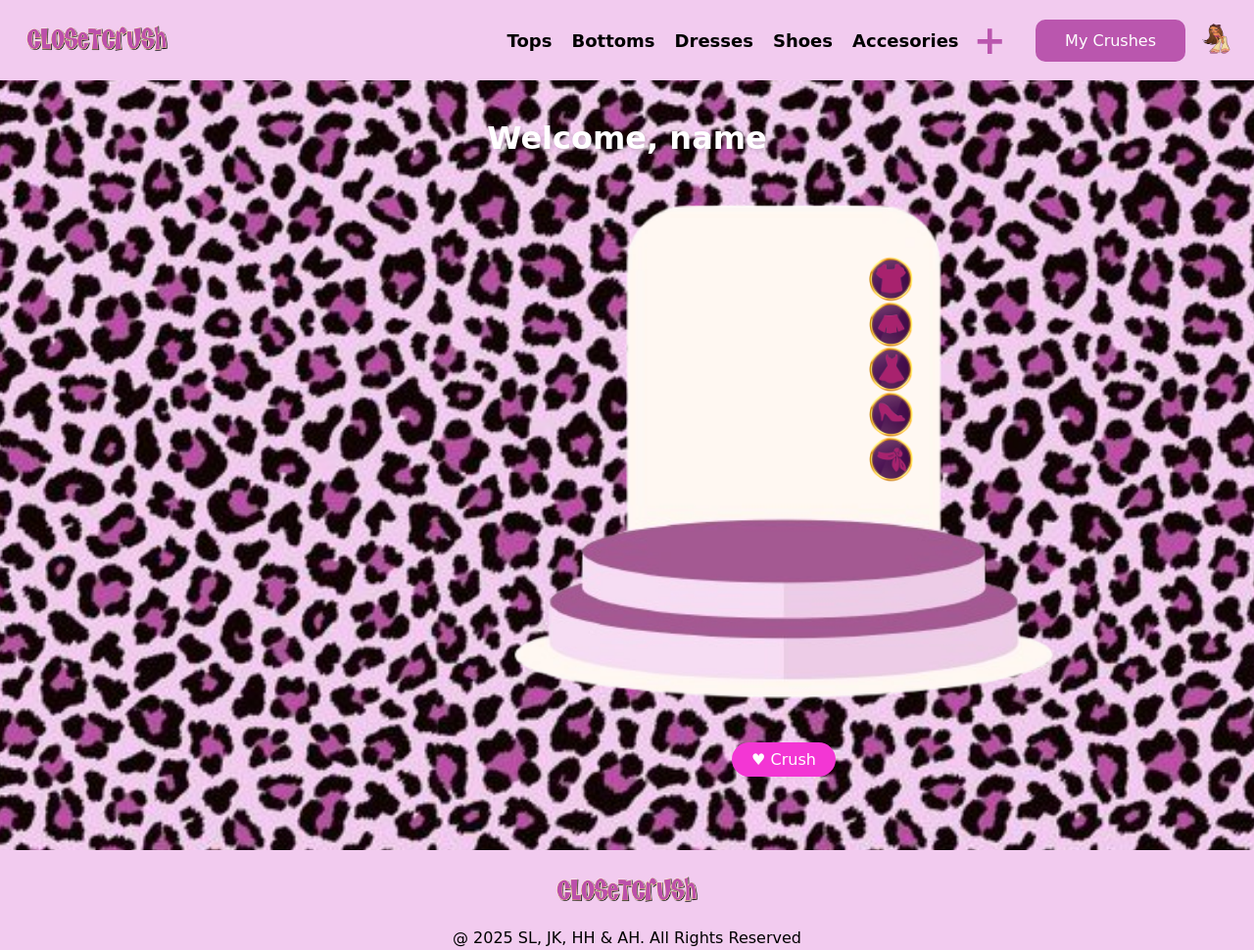
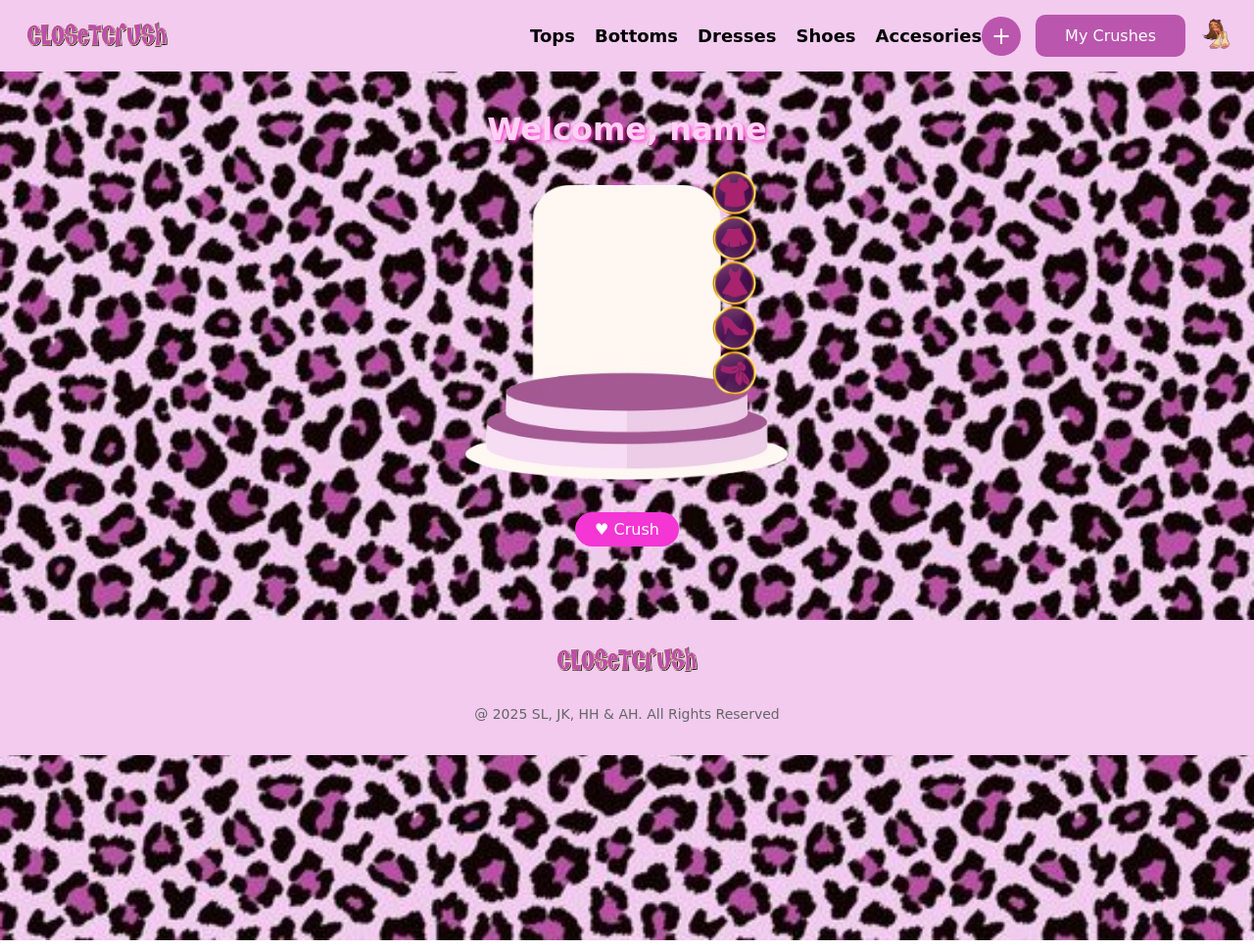
Before and after one commit to alissanh/ClosetCrush, a website: page interface/landingpage.html in a window 1280 px wide. Shown: the top 970 px of the page at 98% size. Drawn offline with Linux system fonts and the light colour scheme; sample sign-in values are in the browser's storage; a web font is replaced by a local one.

Commit message:
Switched back to top down landingpage

```diff
--- a/interface/landingpage.css
+++ b/interface/landingpage.css
@@ -30,22 +30,8 @@ h1, h2, h3 {
   text-align: center;
   margin: 20px 0;
   font-size: 32px;
-  color: #ffffff;
-  text-shadow: 2px 2px 5px rgba(0, 0, 0, 0.2);
-}
-
-/* Navbar Styling */
-.navbar {
-  display: flex;
-  align-items: center;
-  justify-content: space-between;
-  background-color: #F2CBEF; /* Soft pasl pink */
-  padding: 10px 20px;
-}
-
-/* Logo */
-.logo img {
-  height: 40px; /* Adjust size as needed */
+  color: #ffd1f4;
+  text-shadow: 2px 2px 4px #ff3dce;
 }
 
 /* Navbar Styling */
@@ -88,10 +74,6 @@ h1, h2, h3 {
   color: #BA56AE; /* Change text color to match your theme */
 }
 
-.nav-links a:hover {
-  color: #BA56AE; /* Change text color to match your theme */
-}
-
 /* Right Section (Buttons & User Icon) */
 .right-section {
   display: flex;
@@ -101,15 +83,16 @@ h1, h2, h3 {
 
 /* Add Button */
 .add-button {
-    text-decoration: none;
-    color: #BA56AE;
+  background-color: #BA56AE;
+  color: white;
+  font-size: 24px;
   border: none;
-    background: none;
-    font-size: 40px;
-    font-weight: bold;
-    padding: 8px 15px;
-    cursor: pointer;
-    text-decoration: none;
+  border-radius: 50%;
+  width: 40px;
+  height: 40px;
+  text-align: center;
+  line-height: 40px;
+  text-decoration: none; /* so it appears like a button */
 }
 
 /* My Crushes Button */
@@ -146,51 +129,35 @@ h1, h2, h3 {
   margin-top: 40px;
 }
 
-footer {
-    background-color: #F2CBEF;
-    padding: 20px;
-    text-align: center;
-    color: #000;
-  }
-
-  .footer-logo img {
-    height: 50px;
+.footer .logo img {
+  height: 40px;
   margin-bottom: 10px;
 }
 
-/* Center the stage */
+.footer p {
+  color: #666;
+  font-size: 14px;
+}
 .stage-container {
-    /* Previously had flex-direction: column, remove that so items go side by side */
   position: relative;
   display: flex;
-    justify-content: flex-start; /* or center, or space-between */
-    align-items: flex-start;     /* keep them aligned at the top */
+  justify-content: center;
+  align-items: center;
+  flex-direction: column;
   width: 100%;
-    max-width: 2000px;
-    margin: 20px auto 0 auto;    /* top margin of 20px */
+  margin-top: 20px;
+  max-width: 1500px;
+  margin: 0 auto;
 }
-
-  /* Make the carousels panel take up fixed width on the left side */
-  .item-carousels {
-    width: 300px;        /* pick a nice fixed width for your side panel */
-    margin-right: 20px;  /* spacing between carousels and the stage */
-  }
-
-  /* Let the stage and its actions fill the remaining space on the right */
-  .stage-and-actions {
-    flex: 1;
-    position: relative;
-  }
-
 
 .stage-wrapper {
   position: relative;
-  max-width: 1800px;
+  max-width: 1500px;
   margin: 0 auto;
 }
 
 .stage {
-  width: 150%;
+  width: 90%;
   height: auto;
   display: block;
   position: relative;
@@ -319,6 +286,11 @@ footer {
   background-color: #ff0000;
 }
 
+/* Item Carousels */
+.item-carousels {
+  max-width: 800px;
+  margin: 0 auto;
+}
 
 .item-carousel {
   background-color: #f8f8f8;
--- a/interface/landingpage.html
+++ b/interface/landingpage.html
@@ -41,10 +41,49 @@
 
   <div class="container">
     <h1 id="welcome-message">Welcome, NAME</h1>
+        <!-- Stage and actions wrapper -->
+        <div class="stage-and-actions">
+            <div class="stage-wrapper">
+                <img src="images/stage.png" alt="Stage" class="stage">
+
+                <!-- Outfit Display (preview items on the stage) -->
+                <div class="outfit-preview">
+                    <div id="previewTop" class="preview-item preview-top"></div>
+                    <div id="previewBottom" class="preview-item preview-bottom"></div>
+                    <div id="previewDress" class="preview-item preview-dress"></div>
+                    <div id="previewShoes" class="preview-item preview-shoes"></div>
+                    <div id="previewAccessories" class="preview-item preview-accessories"></div>
+                </div>
+
+                <!-- Outfit Category Buttons - Positioned vertically on the right -->
+                <div class="outfit-options">
+                  <button class="outfit-button" data-category="tops">
+                      <img src="images/buttons/shirt_resized.png" alt="Tops">
+                  </button>
+                  <button class="outfit-button" data-category="bottoms">
+                      <img src="images/buttons/skirt_resized.png" alt="Bottoms">
+                  </button>
+                  <button class="outfit-button" data-category="dresses">
+                      <img src="images/buttons/dress_resized.png" alt="Dresses">
+                  </button>
+                  <button class="outfit-button" data-category="shoes">
+                      <img src="images/buttons/heel_resized.png" alt="Shoes">
+                  </button>
+                  <button class="outfit-button" data-category="accessories">
+                      <img src="images/buttons/accessory_resized.png" alt="Accessories">
+                  </button>
+                </div>
+            </div>
+
+            <!-- Outfit Actions -->
+            <div class="outfit-actions">
+                <button id="crushOutfitBtn" class="action-button crush-button">♥ Crush</button>
+            </div>
+        </div>
 
             <!-- Stage with Avatar -->
     <div class="stage-container">
-        <!-- Item Carousels now  the left -->
+      <!-- Item Carousels now on the left -->
       <div class="item-carousels">
           <div id="topsCarousel" class="item-carousel" style="display: none;">
               <h3>Select a Top</h3>
@@ -102,45 +141,6 @@
           </div>
       </div>
 
-        <!-- Stage and actions wrapper -->
-        <div class="stage-and-actions">
-            <div class="stage-wrapper">
-                <img src="images/stage.png" alt="Stage" class="stage">
-
-                <!-- Outfit Display (preview items on the stage) -->
-                <div class="outfit-preview">
-                    <div id="previewTop" class="preview-item preview-top"></div>
-                    <div id="previewBottom" class="preview-item preview-bottom"></div>
-                    <div id="previewDress" class="preview-item preview-dress"></div>
-                    <div id="previewShoes" class="preview-item preview-shoes"></div>
-                    <div id="previewAccessories" class="preview-item preview-accessories"></div>
-                </div>
-
-                <!-- Outfit Category Buttons - Positioned vertically on the right -->
-                <div class="outfit-options">
-                  <button class="outfit-button" data-category="tops">
-                      <img src="images/buttons/shirt_resized.png" alt="Tops">
-                  </button>
-                  <button class="outfit-button" data-category="bottoms">
-                      <img src="images/buttons/skirt_resized.png" alt="Bottoms">
-                  </button>
-                  <button class="outfit-button" data-category="dresses">
-                      <img src="images/buttons/dress_resized.png" alt="Dresses">
-                  </button>
-                  <button class="outfit-button" data-category="shoes">
-                      <img src="images/buttons/heel_resized.png" alt="Shoes">
-                  </button>
-                  <button class="outfit-button" data-category="accessories">
-                      <img src="images/buttons/accessory_resized.png" alt="Accessories">
-                  </button>
-                </div>
-            </div>
-
-            <!-- Outfit Actions -->
-            <div class="outfit-actions">
-                <button id="crushOutfitBtn" class="action-button crush-button">♥ Crush</button>
-            </div>
-        </div>
     </div>
   </div>
 
@@ -294,13 +294,13 @@
             const prevButton = carousel.querySelector('.prev');
             const nextButton = carousel.querySelector('.next');
 
-            //prevButton.addEventListener('click', () => {
-            //    itemsContainer.scrollLeft -= 200;
-            //});
+            prevButton.addEventListener('click', () => {
+                itemsContainer.scrollBy({ left: -200, behavior: 'smooth' });
+            });
 
-            //nextButton.addEventListener('click', () => {
-            //    itemsContainer.scrollLeft += 200;
-            //});
+            nextButton.addEventListener('click', () => {
+                itemsContainer.scrollBy({ left: 200, behavior: 'smooth' });
+            });
         }
 
         // Update outfit preview
```
Also changed, not shown: interface/profile.html (+1 -0 lines), interface/images/cdn-images_tops_1741539252623.png (added), interface/images/cdn-images_tops_1741539353704.png (added), interface/images/gapcanada_shoes_1741539108715.png (added), 1 other file. Lines whose indentation alone changed are shown as unchanged.
